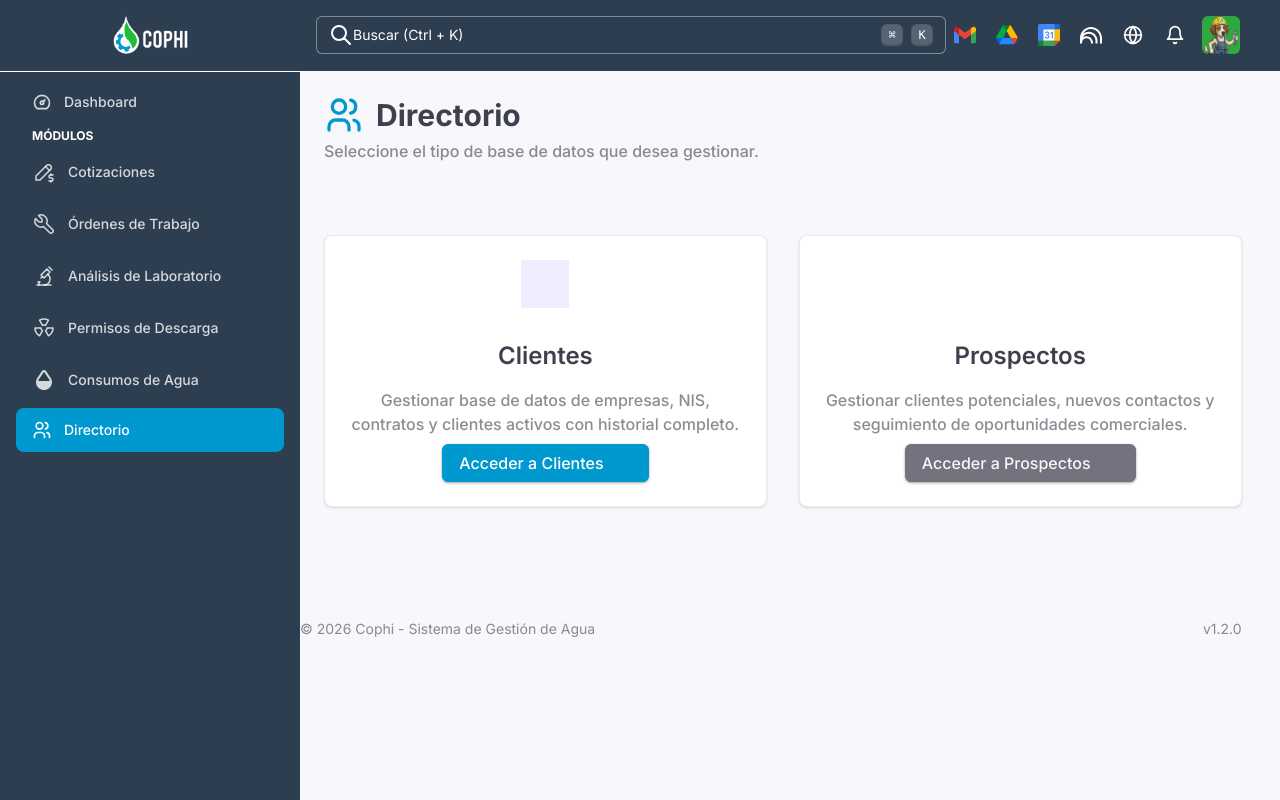
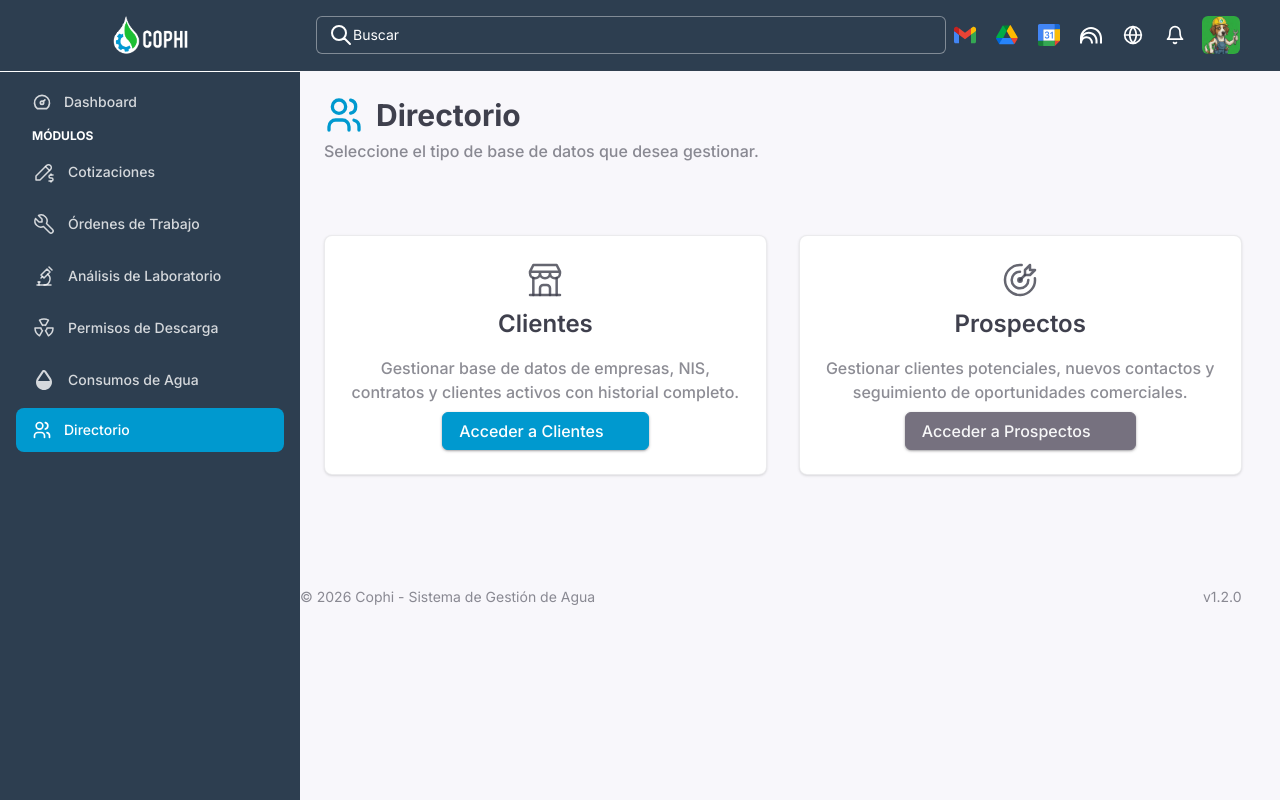
Before and after one commit to iyari02medina/Plantillas, a Flask app: page /directorio in a window 1280 px wide. Run offline with Flask 3, Linux system fonts and the light colour scheme.

Commit message:
el buscador del navbar ahora es responsive

```diff
--- a/interfaz/templates/base_flyonui.html
+++ b/interfaz/templates/base_flyonui.html
@@ -160,11 +160,7 @@
                                 class="input input-header-search input-md flex w-full space-x-4 cursor-text text-start"
                                 onclick="toggleSearchModal(true)">
                                 <span class="icon-[tabler--search] my-auto size-6 shrink-0 opacity-80"></span>
-                                <span class="grow text-white/50 my-auto text-sm font-normal">Buscar (Ctrl + K)</span>
-                                <span class="my-auto flex gap-2">
-                                    <kbd class="kbd kbd-sm bg-white/10 text-white border-white/20">⌘</kbd>
-                                    <kbd class="kbd kbd-sm bg-white/10 text-white border-white/20">K</kbd>
-                                </span>
+                                <span class="grow text-white/50 my-auto text-sm font-normal">Buscar</span>
                             </button>
                         </div>
                     </div>
@@ -172,10 +168,13 @@
                     <div class="flex-none flex items-center gap-2">
                         <!-- Quick Links -->
                         <div class="flex items-center gap-1 mr-2">
+                            <!-- Links to hide on mobile -->
+                            <div class="flex items-center gap-1 max-md:hidden">
                                 <!-- Gmail -->
                                 <a href="https://mail.google.com" target="_blank"
                                     class="btn btn-text btn-circle hover:bg-white/10" title="Gmail">
-                                <svg xmlns="http://www.w3.org/2000/svg" width="22" height="22" viewBox="0 0 256 193">
+                                    <svg xmlns="http://www.w3.org/2000/svg" width="22" height="22"
+                                        viewBox="0 0 256 193">
                                         <path fill="#4285F4"
                                             d="M58.182 192.05V93.14L27.507 65.077L0 49.504v125.091c0 9.658 7.825 17.455 17.455 17.455z" />
                                         <path fill="#34A853"
@@ -191,7 +190,8 @@
                                 <!-- Google Drive -->
                                 <a href="https://drive.google.com" target="_blank"
                                     class="btn btn-text btn-circle hover:bg-white/10" title="Google Drive">
-                                <svg xmlns="http://www.w3.org/2000/svg" width="22" height="22" viewBox="0 0 256 222.3">
+                                    <svg xmlns="http://www.w3.org/2000/svg" width="22" height="22"
+                                        viewBox="0 0 256 222.3">
                                         <path fill="#0066DA"
                                             d="m19.354 186.732l11.29 19.5c2.346 4.106 5.718 7.332 9.677 9.678q17.009-21.591 23.68-33.137q6.77-11.717 16.641-36.655q-26.604-3.502-40.32-3.502q-13.165 0-40.322 3.502c0 4.545 1.173 9.09 3.519 13.196z" />
                                         <path fill="#EA4335"
@@ -254,6 +254,7 @@
                                         </path>
                                     </svg>
                                 </a>
+                            </div>
                             <button class="btn btn-text btn-circle text-white hover:bg-white/10 relative"
                                 title="Notificaciones">
                                 <svg xmlns="http://www.w3.org/2000/svg" width="20" height="20" viewBox="0 0 24 24"
--- a/interfaz/templates/directorio.html
+++ b/interfaz/templates/directorio.html
@@ -16,9 +16,16 @@
     <a href="{{ url_for('ver_directorio', tipo='clientes') }}"
         class="group card bg-base-100 border border-base-content/10 shadow-sm hover:shadow-xl hover:border-primary/30 transition-all duration-300">
         <div class="card-body items-center text-center p-10">
-            <div class="bg-primary/10 text-primary rounded-2xl p-6 mb-6 group-hover:scale-110 transition-transform">
-                <span class="icon-[tabler--building-community] size-16"></span>
-            </div>
+            <svg xmlns="http://www.w3.org/2000/svg" viewBox="0 0 24 24" fill="none" stroke="currentColor"
+                stroke-width="1.5" stroke-linecap="round" stroke-linejoin="round"
+                class="size-10 icon icon-tabler icons-tabler-outline icon-tabler-building-store">
+                <path stroke="none" d="M0 0h24v24H0z" fill="none" />
+                <path d="M3 21l18 0" />
+                <path d="M3 7v1a3 3 0 0 0 6 0v-1m0 1a3 3 0 0 0 6 0v-1m0 1a3 3 0 0 0 6 0v-1h-18l2 -4h14l2 4" />
+                <path d="M5 21l0 -10.15" />
+                <path d="M19 21l0 -10.15" />
+                <path d="M9 21v-4a2 2 0 0 1 2 -2h2a2 2 0 0 1 2 2v4" />
+            </svg>
             <h2 class="card-title text-2xl font-black text-base-content mb-2">Clientes</h2>
             <p class="text-base-content/60 font-medium">
                 Gestionar base de datos de empresas, NIS, contratos y clientes activos con historial completo.
@@ -36,9 +43,16 @@
     <a href="{{ url_for('ver_directorio', tipo='prospectos') }}"
         class="group card bg-base-100 border border-base-content/10 shadow-sm hover:shadow-xl hover:border-secondary/30 transition-all duration-300">
         <div class="card-body items-center text-center p-10">
-            <div class="bg-secondary/10 text-secondary rounded-2xl p-6 mb-6 group-hover:scale-110 transition-transform">
-                <span class="icon-[tabler--rocket] size-16"></span>
-            </div>
+            <svg xmlns="http://www.w3.org/2000/svg" width="24" height="24" viewBox="0 0 24 24" fill="none"
+                stroke="currentColor" stroke-width="1.5" stroke-linecap="round" stroke-linejoin="round"
+                class="size-10 icon icon-tabler icons-tabler-outline icon-tabler-target-arrow">
+                <path stroke="none" d="M0 0h24v24H0z" fill="none" />
+                <path d="M11 12a1 1 0 1 0 2 0a1 1 0 1 0 -2 0" />
+                <path d="M12 7a5 5 0 1 0 5 5" />
+                <path d="M13 3.055a9 9 0 1 0 7.941 7.945" />
+                <path d="M15 6v3h3l3 -3h-3v-3l-3 3" />
+                <path d="M15 9l-3 3" />
+            </svg>
             <h2 class="card-title text-2xl font-black text-base-content mb-2">Prospectos</h2>
             <p class="text-base-content/60 font-medium">
                 Gestionar clientes potenciales, nuevos contactos y seguimiento de oportunidades comerciales.
```
Lines whose indentation alone changed are shown as unchanged.
